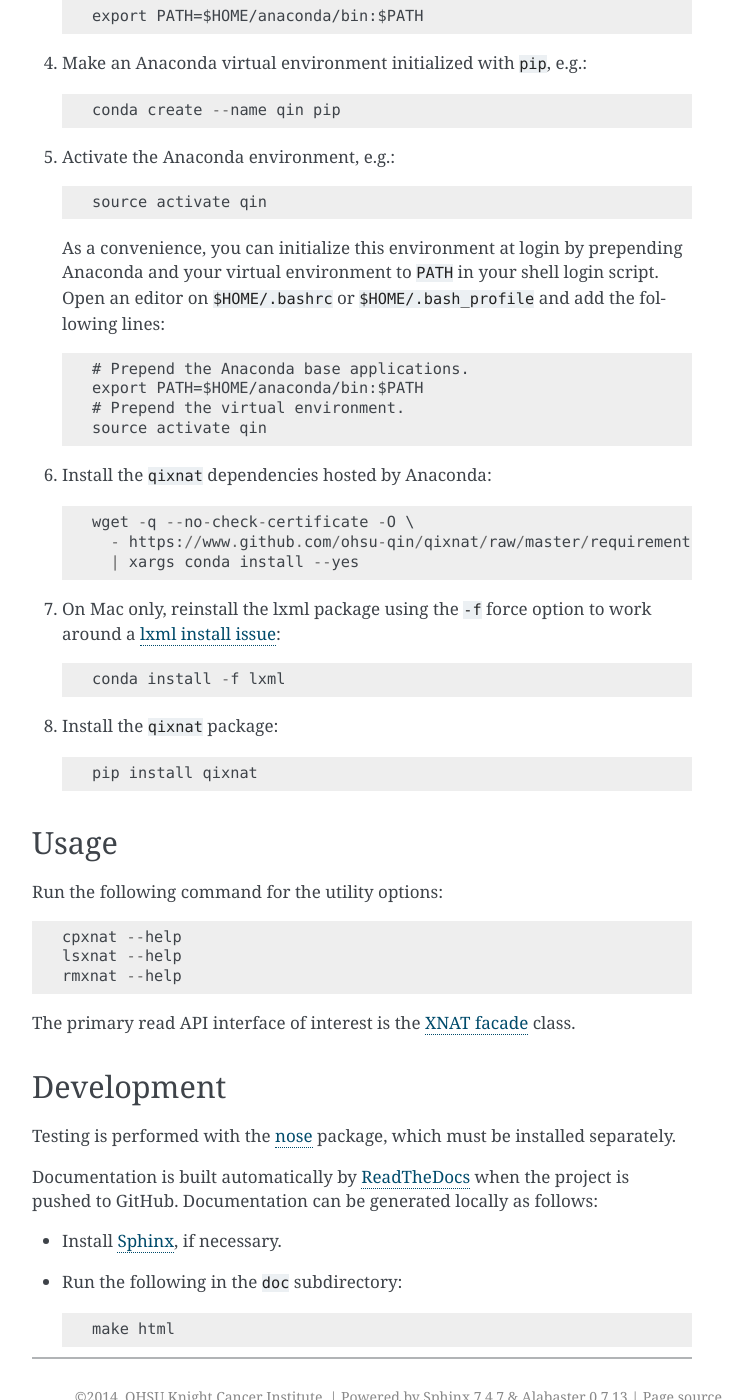
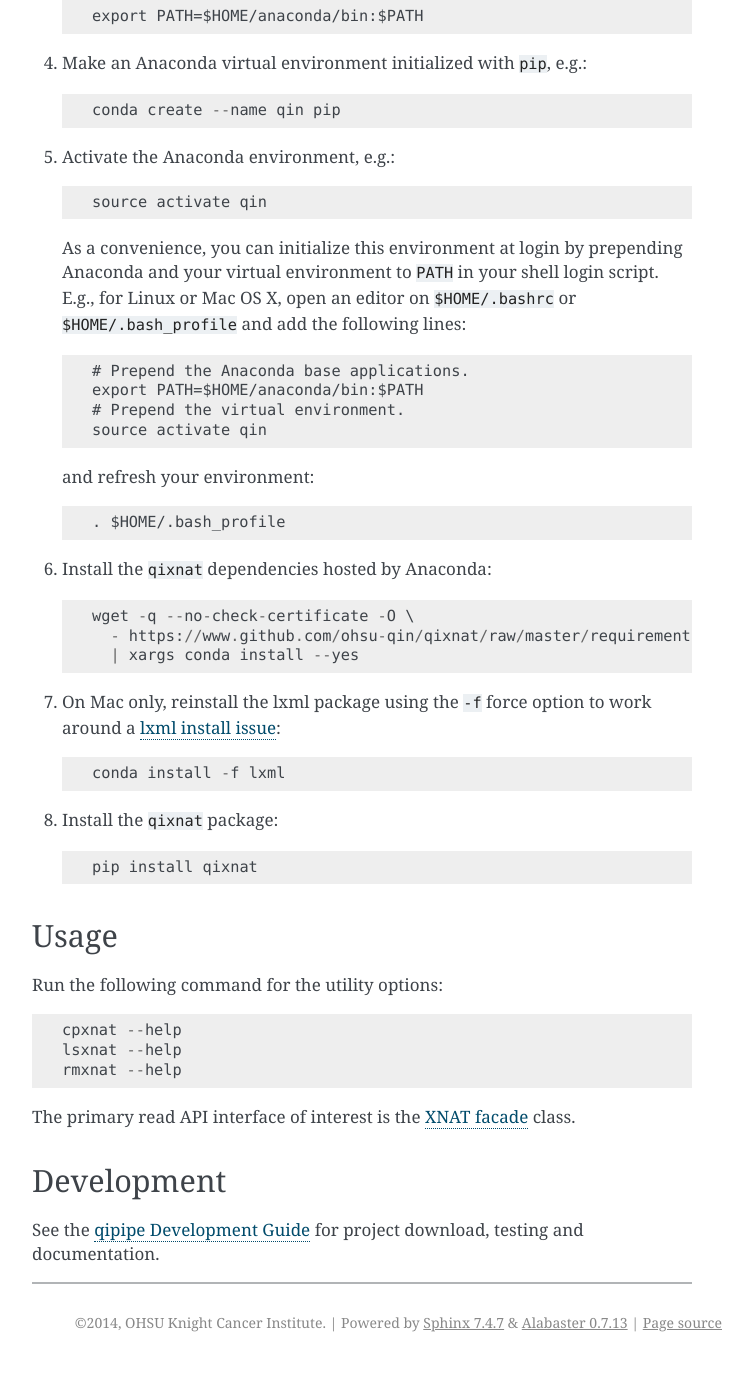
Before and after one commit to ohsu-qin/qixnat, a Sphinx documentation site: the page built from doc/index.rst, in a window 1280 px wide and 1400 px high, scrolled down 986 px. Shown: the whole window, without its empty margins (388-1141 px from the left). Built offline with Sphinx 7.4.7, drawn with Linux system fonts in a browser that asks for light colours; after the commit the page ends 2348 px from its top, so only the background shows below that.

Commit message:
Defer to qipipe dev doc.

```diff
--- a/doc/index.rst
+++ b/doc/index.rst
@@ -58,15 +58,20 @@ the following installation steps must be followed to ensure a correct build:
 
        source activate qin
 
-   As a convenience, you can initialize this environment at login by prepending
-   Anaconda and your virtual environment to ``PATH`` in your shell
-   login script. Open an editor on ``$HOME/.bashrc`` or ``$HOME/.bash_profile``
-   and add the following lines::
+   As a convenience, you can initialize this environment at login by
+   prepending Anaconda and your virtual environment to ``PATH`` in your
+   shell login script. E.g., for Linux or Mac OS X, open an editor on
+   ``$HOME/.bashrc`` or ``$HOME/.bash_profile`` and add the following
+   lines::
 
        # Prepend the Anaconda base applications.
        export PATH=$HOME/anaconda/bin:$PATH
        # Prepend the virtual environment.
        source activate qin
+
+  and refresh your environment::
+
+       . $HOME/.bash_profile
 
 6. Install the ``qixnat`` dependencies hosted by Anaconda::
 
@@ -100,16 +105,9 @@ The primary read API interface of interest is the `XNAT facade`_ class.
 Development
 ***********
 
-Testing is performed with the nose_ package, which must be installed separately.
 
-Documentation is built automatically by ReadTheDocs_ when the project is pushed
-to GitHub. Documentation can be generated locally as follows:
-
-* Install Sphinx_, if necessary.
-
-* Run the following in the ``doc`` subdirectory::
-
-    make html
+See the `qipipe Development Guide`_ for project download,
+testing and documentation.
 
 ---------
 
@@ -142,6 +140,8 @@ to GitHub. Documentation can be generated locally as follows:
 
 .. _pyxnat installation guide: https://pythonhosted.org/pyxnat/installing.html
 
+.. _qipipe Development Guide: http://qipipe.readthedocs.org/en/latest/#development
+
 .. _ReadTheDocs: https://www.readthedocs.org
 
 .. _Sphinx: http://sphinx-doc.org/index.html
```
